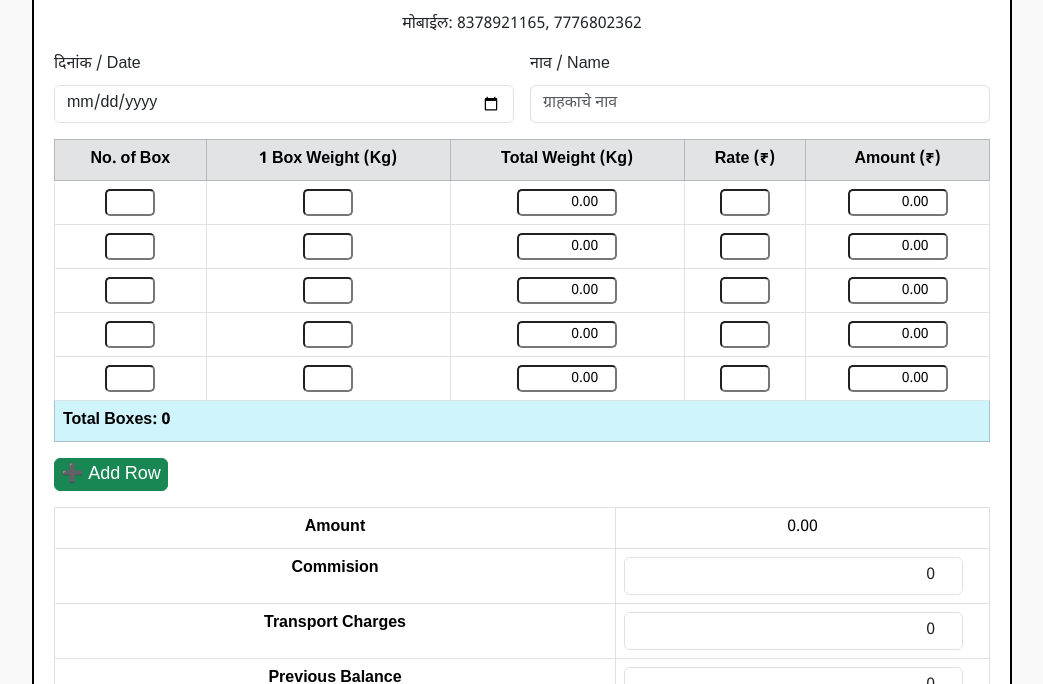
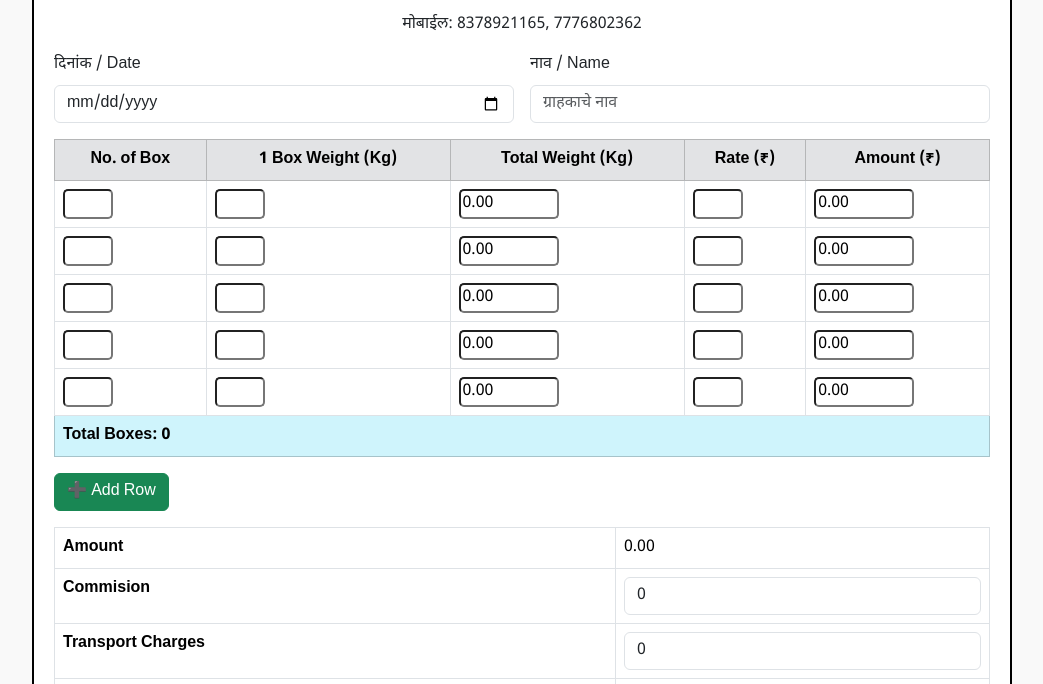
Before and after one commit to Dbabar05/Vegitable_Bill, a plain HTML site: page index.html in a window 1280 px wide. Shown: the part 115-799 px from the top of the page, without its empty margins (118-1161 px from the left). Drawn offline with nearby package versions, Linux system fonts and the light colour scheme.

```diff
--- a/Style.css
+++ b/Style.css
@@ -11,12 +11,12 @@ body {
   border-radius: 8px;
 }
 
-/* General styling for table inputs */
+/* General styling for table inputs
 table td input {
   font-size: 14px;
   box-sizing: border-box;
   text-align: right;
-}
+} */
 
 /* Small columns (3 digits) */
 table td input.small-input {
@@ -30,7 +30,7 @@ table td input.large-input {
   border-radius: 5px;
 }
 
-
+/*
 .table td, .table th { text-align: center; }
 .btn-container {
   text-align: center;
@@ -38,18 +38,8 @@ table td input.large-input {
   display: flex;
   justify-content: center;
   flex-wrap: wrap;
-}
+} */
 
-
-
-input[type="number"] {
-  width: 95%;   /* enough for 3–4 digits */
-}
-
-button.btn {
-  font-size: 18px;   /* smaller text */
-  padding: 2px 6px;  /* smaller button */
-}
 
 
 
```
